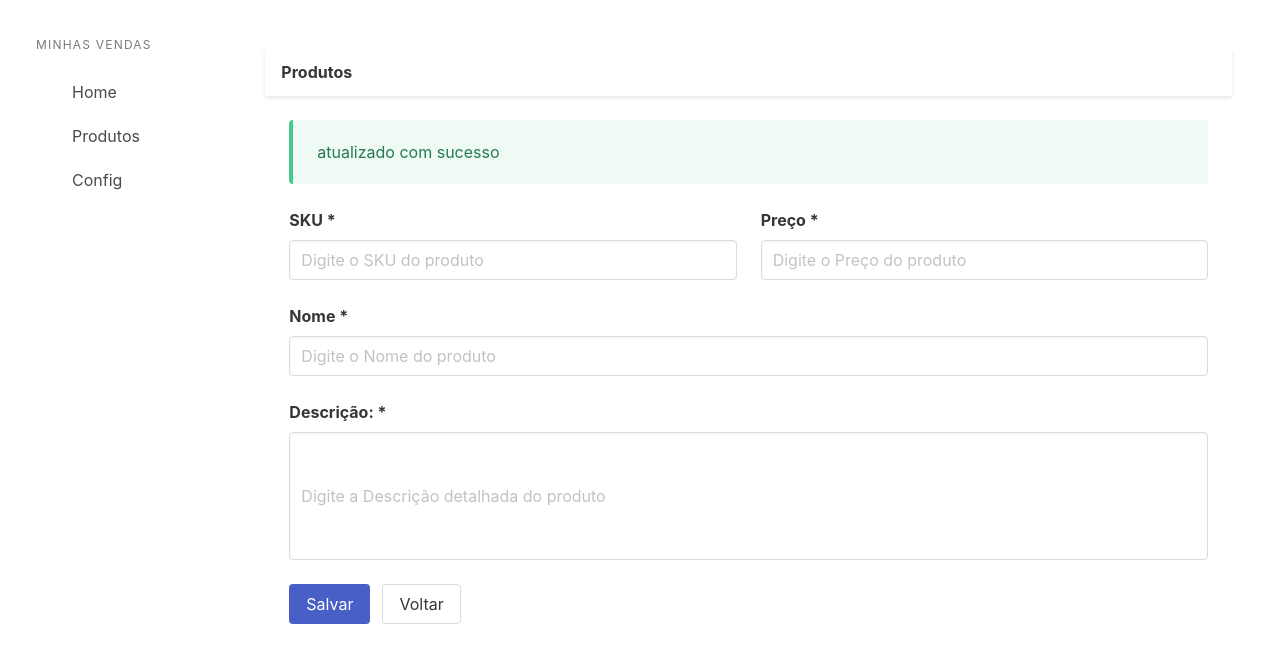
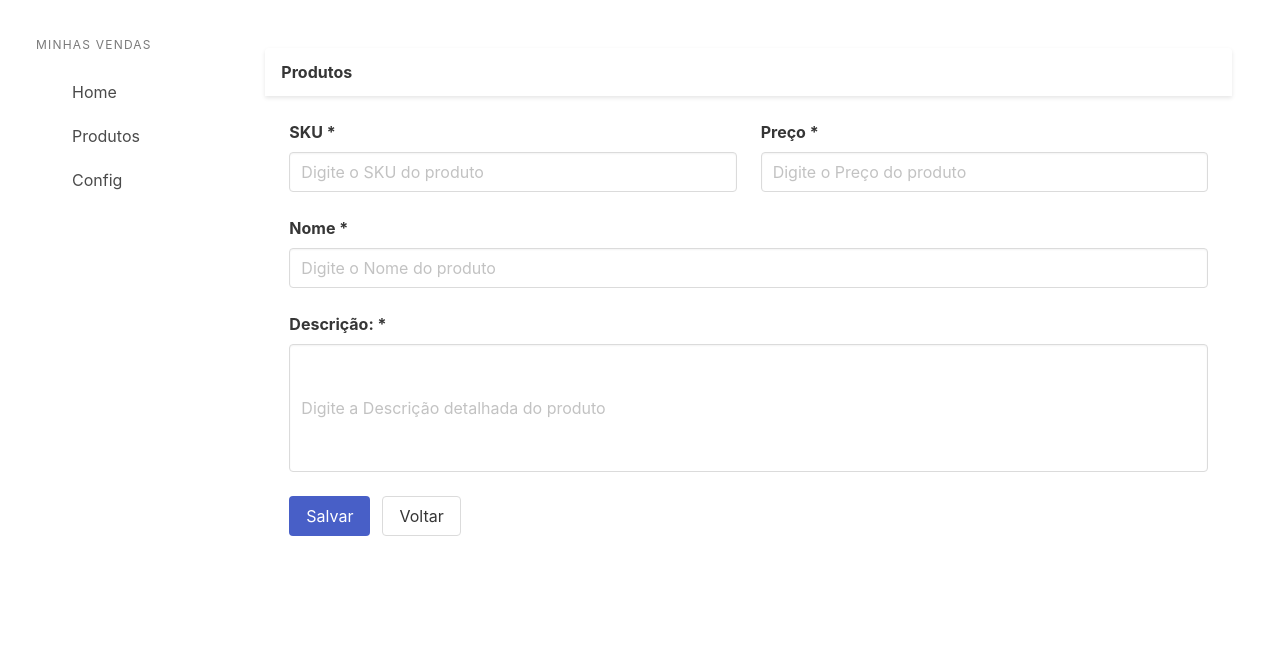
Before and after one commit to gabrielhs33/springboot-next-sales, a Next.js app in the folder sales-app/: page /registrations/products in a window 1280 px wide. Shown: the top 662 px of the page. Built offline with nearby package versions, Linux system fonts and the light colour scheme.

Commit message:
user feedback messages

```diff
--- a/sales-app/src/components/layout/index.tsx
+++ b/sales-app/src/components/layout/index.tsx
@@ -1,11 +1,13 @@
-import  { Menu } from './menu'
-import { ReactNode } from 'react';
+import { Menu } from './menu'
+import { ReactNode } from 'react'
+import { Message } from 'components'
+import { Alert } from 'components/common/messages'
 
 interface LayoutProps{
 
     title?:string;
     children?: ReactNode;
-
+    messages?: Array<Alert>;
 }
 
 export const Layout: React.FC<LayoutProps> = (props:LayoutProps) =>{
@@ -24,6 +26,10 @@ export const Layout: React.FC<LayoutProps> = (props:LayoutProps) =>{
                             </div>
                             <div className="card-content">
                                 <div className="content">
+                                    {props.messages &&
+                                        props.messages.map(msg => <Message {...msg}/>)
+                                    }
+
                                     {props.children}
                                 </div>
                             </div>
--- a/sales-app/src/components/products/register/index.tsx
+++ b/sales-app/src/components/products/register/index.tsx
@@ -1,8 +1,10 @@
 import { Layout, Input, Message } from "components";
-import { useState } from "react";
+import { use, useState } from "react";
 import { useProductService } from 'app/services'
 import { Product } from 'app/models/products'
 import { convertToBigDecimal } from 'app/util/money'
+import { Alert } from 'components/common/messages'
+import { text } from "stream/consumers";
 
 
 export const ProductRegister:React.FC = () =>{
@@ -14,7 +16,7 @@ export const ProductRegister:React.FC = () =>{
     const [description, setDescription] = useState('')
     const [id, setId] = useState<string>()
     const [registration, setRegistration] = useState<string>()
-
+    const [messages, setMessages] = useState<Array<Alert>>([])
 
     const submit = () =>{
         const product: Product = {
@@ -27,7 +29,7 @@ export const ProductRegister:React.FC = () =>{
         if(id){
 
             service.update(product)
-            .then(response => console.log("atualizado"))
+            .then(response => setMessages([{type:"success",text:"Produto atualizado com sucesso!"}]))
         }
         service.save(product)
         .then(productResponse => {
@@ -37,9 +39,8 @@ export const ProductRegister:React.FC = () =>{
     }
 
     return(
-       <Layout title = "Produtos">
+       <Layout title = "Produtos" messages={messages}>
 
-            <Message text="atualizado com sucesso" type="success"/>
             { id &&
 
                 <div className="columns">
```
Also changed, not shown: sales-app/src/components/common/messages/index.tsx (+7 -0 lines).
